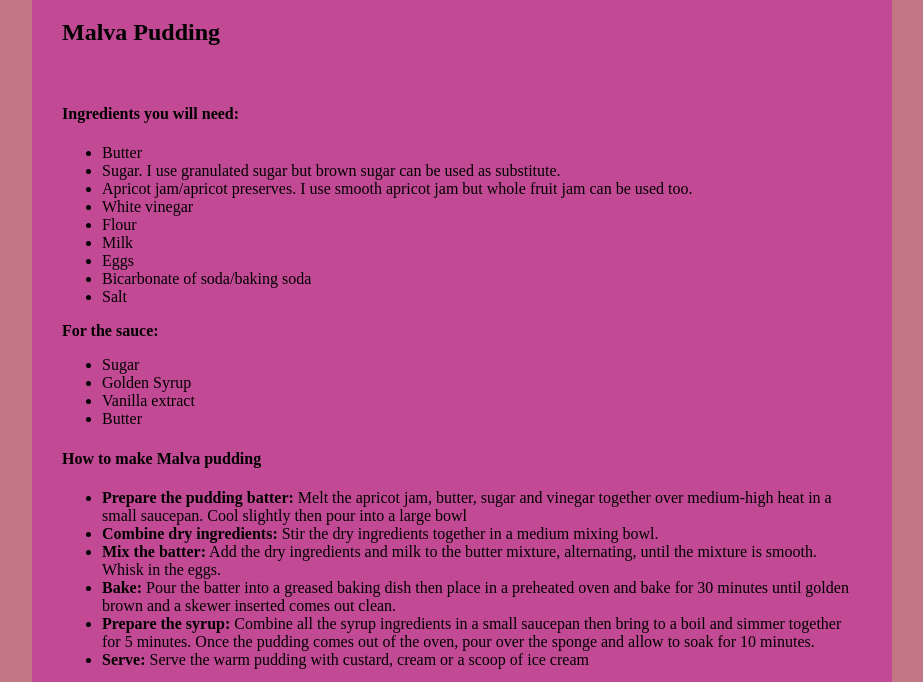
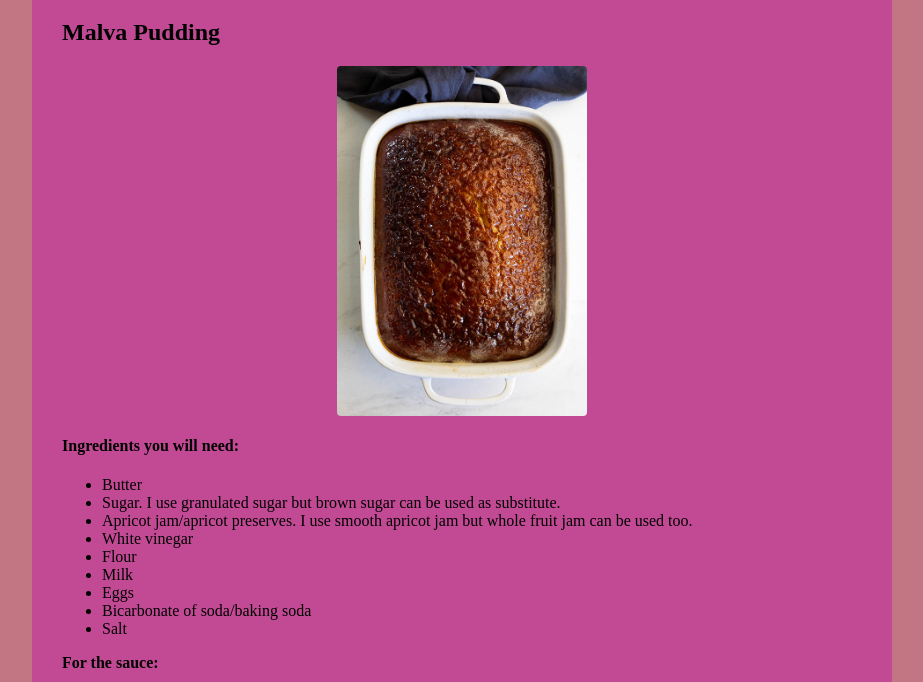
Before and after one commit to NHLAMULO13/git-challenge, a plain HTML site: page challenge.html in a window 1280 px wide. Shown: the part 99-781 px from the top of the page, without its empty margins (178-1101 px from the left). Drawn offline with Linux system fonts and the light colour scheme.

Commit message:
Added Malva puddding image

```diff
--- a/challenge.html
+++ b/challenge.html
@@ -12,7 +12,7 @@
 
       <h2>Malva Pudding</h2>
 
-      <img src="" alt="" />
+      <img src="images/malva.jpg.jpg" alt="malva-image" />
 
       <h4>Ingredients you will need:</h4>
 
--- a/style.css
+++ b/style.css
@@ -12,3 +12,11 @@ h1 {
   background: rgb(194, 74, 148);
   padding: 30px;
 }
+
+img {
+  width: 250px;
+  height: 350px;
+  display: block;
+  margin: 0 auto;
+  border-radius: 4px;
+}
```
Also changed, not shown: images/malva.jpg.jpg (renamed from malva.jpg.jpg).
